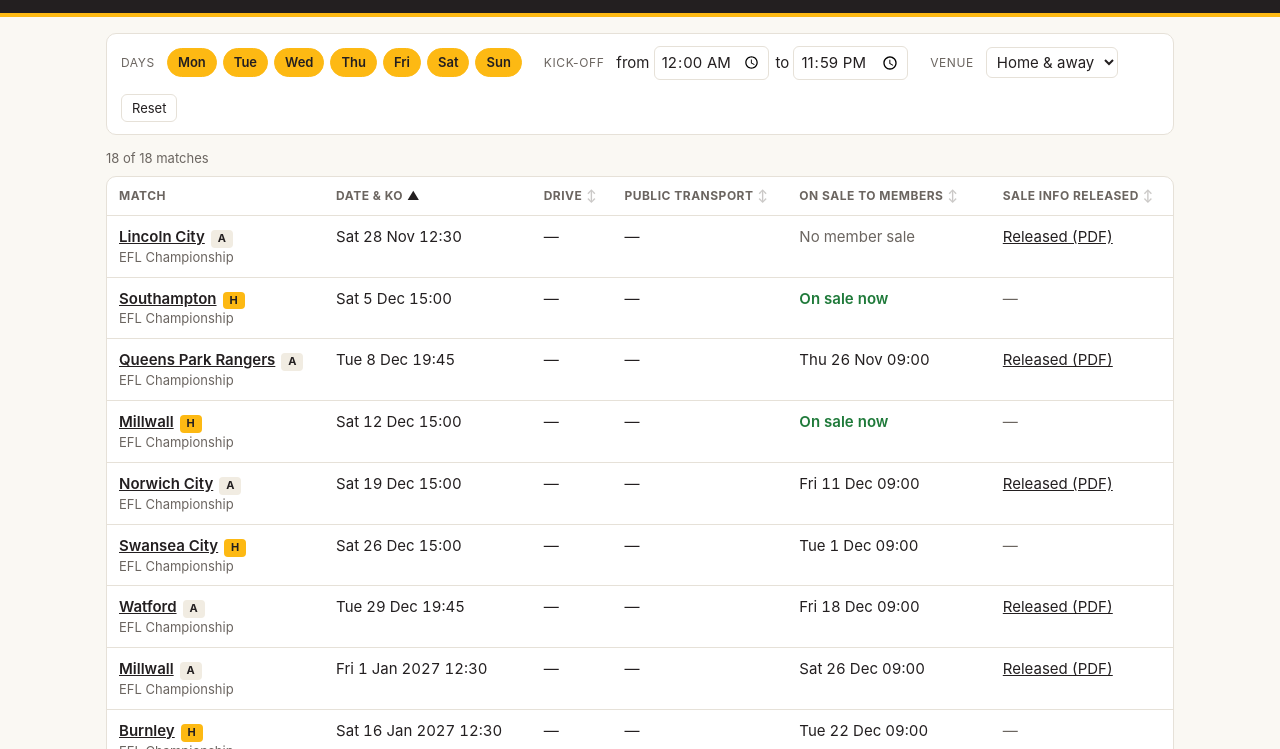
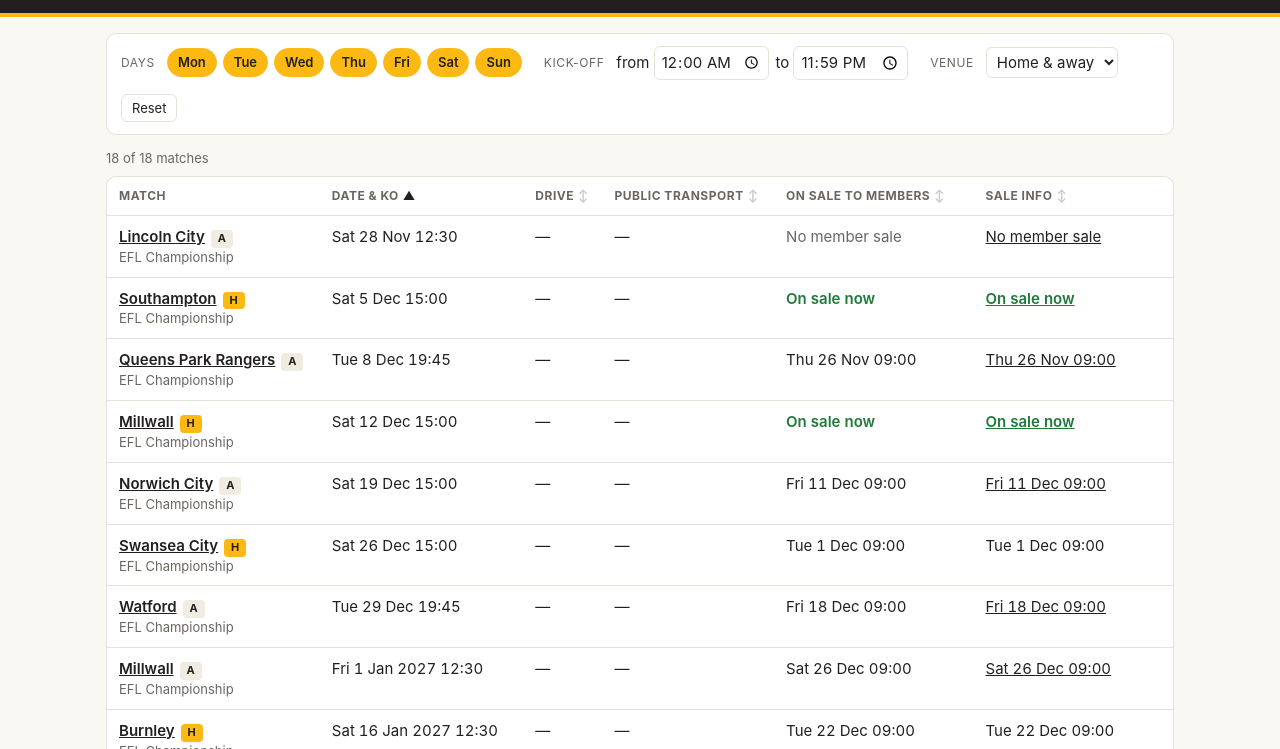
Before and after one commit to sheepworrier/wolves-tickets, a plain HTML site: page index.html in a window 1280 px wide. Shown: the part 51-800 px from the top of the page. Drawn offline with Linux system fonts and the light colour scheme.

Commit message:
Show members' sale date in the sale info column, linking to the away PDF

```diff
--- a/index.html
+++ b/index.html
@@ -91,7 +91,7 @@
         <th scope="col" aria-sort="none" data-key="drive"><button type="button">Drive</button></th>
         <th scope="col" aria-sort="none" data-key="transit"><button type="button">Public transport</button></th>
         <th scope="col" aria-sort="none" data-key="members"><button type="button">On sale to members</button></th>
-        <th scope="col" aria-sort="none" data-key="info"><button type="button">Sale info released</button></th>
+        <th scope="col" aria-sort="none" data-key="info"><button type="button">Sale info</button></th>
       </tr></thead>
       <tbody id="rows"><tr><td colspan="6">Loading…</td></tr></tbody>
     </table>
@@ -122,9 +122,21 @@ function membersCell(m) {
   if (m.members_on_sale) return { html: ukParts(m.members_on_sale).text, sortv: m.members_on_sale };
   return { html: '<span class="tbc">TBC</span>', sortv: "~0" };
 }
+// Away: once released, the members' date from the sales PDF, linking to that PDF; before that, the
+// release date. Home: sale details are on the club page itself, so show the members' date or on-sale.
 function infoCell(m) {
-  if (m.info_release) return { html: ukParts(m.info_release).text, sortv: m.info_release };
-  if (m.sales_pdf) return { html: `<a href="${m.sales_pdf}" target="_blank" rel="noopener">Released (PDF)</a>`, sortv: "0" };
+  const mem = membersCell(m);
+  if (m.sales_pdf) {
+    const text = m.members_status === "on sale" ? "On sale now" : m.members_status === "no member sale" ? "No member sale"
+      : m.members_on_sale ? ukParts(m.members_on_sale).text : "Sales info";
+    return { html: `<a href="${m.sales_pdf}" target="_blank" rel="noopener" title="Away sales information (PDF)">${text}</a>`,
+             sortv: mem.sortv };
+  }
+  if (m.info_release && m.members_status === "TBC")
+    return { html: `<span class="tbc">Info from ${ukParts(m.info_release).text}</span>`, sortv: "1" + m.info_release };
+  if (m.home && m.members_status === "on sale")
+    return { html: `<a class="on" href="${m.buy_url}" target="_blank" rel="noopener">On sale now</a>`, sortv: mem.sortv };
+  if (m.home) return { html: mem.html, sortv: mem.sortv };
   return { html: '<span class="none">—</span>', sortv: "~" };
 }
 const sortValue = (m, key) => ({
```
